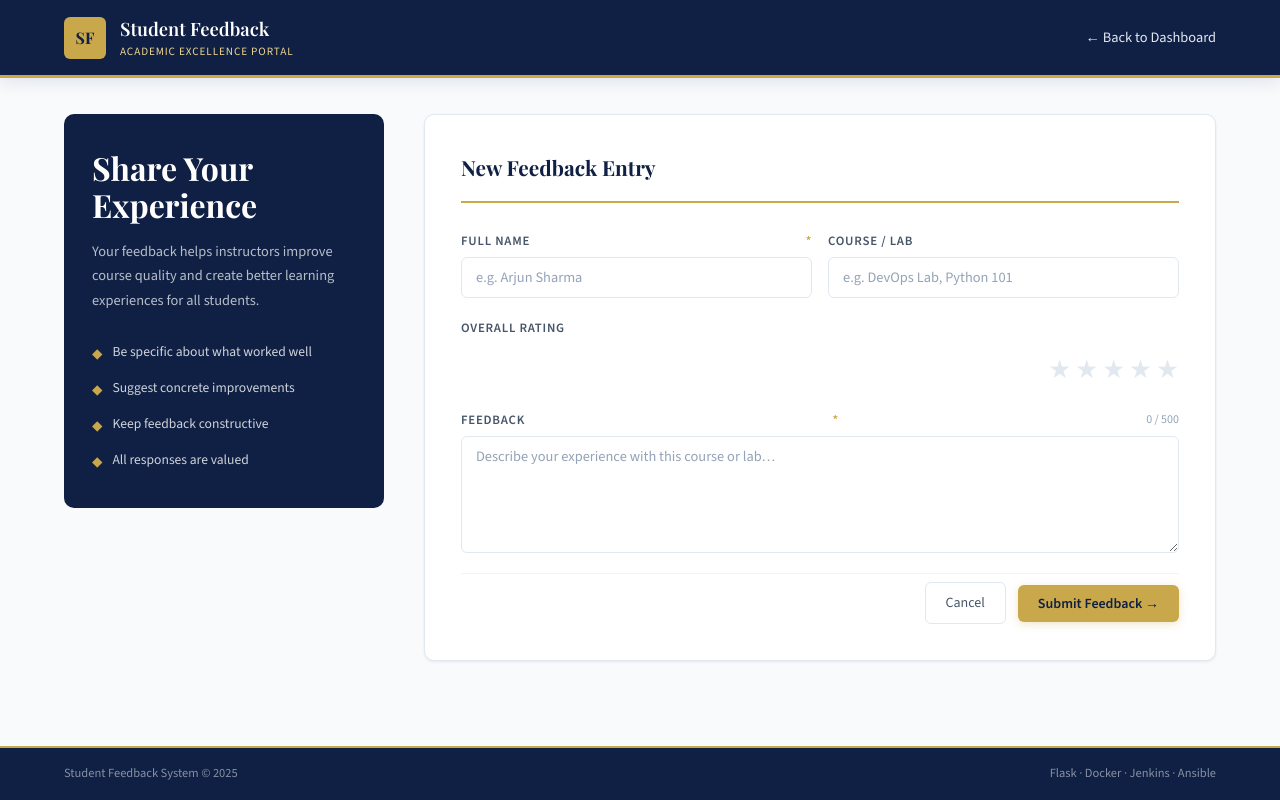
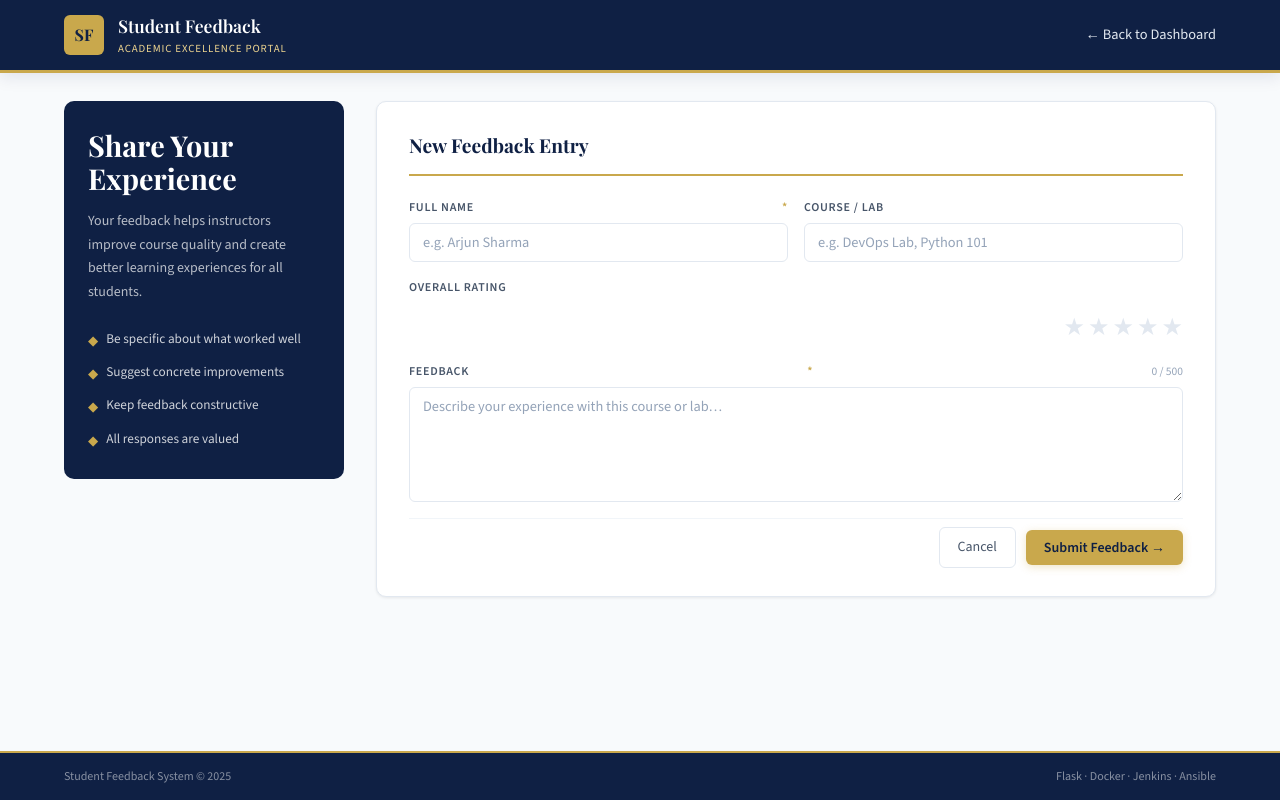
Before and after one commit to PAWAN1118/Student-Feedback-Flask-DEVops, a Flask app: page /submit in a window 1280 px wide. Run offline with Flask 3, Linux system fonts and the light colour scheme; parts of the project's set-up code (start-up, migrations or seed data) failed here and were passed over.

Commit message:
style.css

```diff
--- a/app/static/style.css
+++ b/app/static/style.css
@@ -37,6 +37,7 @@ body {
   flex-direction: column;
   font-size: 15px;
   line-height: 1.6;
+  overflow-x: hidden;
 }
 
 /* ─── Layout ───────────────────────────────────────────────────── */
@@ -44,8 +45,16 @@ body {
   max-width: 1200px;
   margin: 0 auto;
   padding: 0 24px;
+  width: 100%;
 }
-.main { flex: 1; padding: 36px 24px; max-width: 1200px; margin: 0 auto; width: 100%; }
+
+.main {
+  flex: 1;
+  padding: 28px 24px;
+  max-width: 1200px;
+  margin: 0 auto;
+  width: 100%;
+}
 
 /* ─── Header ───────────────────────────────────────────────────── */
 .header {
@@ -60,11 +69,11 @@ body {
   display: flex;
   align-items: center;
   justify-content: space-between;
-  padding: 14px 24px;
+  padding: 12px 24px;
 }
 .brand { display: flex; align-items: center; gap: 14px; }
 .brand-icon {
-  width: 42px; height: 42px;
+  width: 40px; height: 40px;
   background: var(--gold);
   color: var(--navy);
   border-radius: var(--radius-sm);
@@ -72,15 +81,16 @@ body {
   font-family: var(--font-head);
   font-weight: 700;
   font-size: 1rem;
+  flex-shrink: 0;
 }
 .brand-name {
   font-family: var(--font-head);
-  font-size: 1.15rem;
+  font-size: 1.1rem;
   color: var(--white);
   font-weight: 600;
 }
 .brand-tagline {
-  font-size: 0.7rem;
+  font-size: 0.68rem;
   color: var(--gold-light);
   letter-spacing: 0.08em;
   text-transform: uppercase;
@@ -98,7 +108,7 @@ body {
 /* ─── Buttons ──────────────────────────────────────────────────── */
 .btn-primary {
   display: inline-flex; align-items: center; gap: 6px;
-  padding: 9px 20px;
+  padding: 8px 18px;
   background: var(--gold);
   color: var(--navy);
   border: none; border-radius: var(--radius-sm);
@@ -109,6 +119,7 @@ body {
   cursor: pointer;
   transition: background 0.2s, transform 0.15s, box-shadow 0.2s;
   box-shadow: 0 2px 8px rgba(201,168,76,0.3);
+  white-space: nowrap;
 }
 .btn-primary:hover {
   background: #b8972f;
@@ -117,7 +128,7 @@ body {
 }
 .btn-secondary {
   display: inline-flex; align-items: center;
-  padding: 9px 20px;
+  padding: 8px 18px;
   background: transparent;
   color: var(--gray-600);
   border: 1px solid var(--gray-200);
@@ -127,15 +138,16 @@ body {
   text-decoration: none;
   cursor: pointer;
   transition: all 0.2s;
+  white-space: nowrap;
 }
 .btn-secondary:hover { border-color: var(--navy); color: var(--navy); }
 
 /* ─── Alerts ───────────────────────────────────────────────────── */
 .alert {
   display: flex; align-items: center; gap: 10px;
-  padding: 12px 16px;
+  padding: 11px 16px;
   border-radius: var(--radius-sm);
-  margin-bottom: 20px;
+  margin-bottom: 16px;
   font-size: 0.9rem;
   font-weight: 500;
   border-left: 4px solid;
@@ -299,139 +328,140 @@ body {
 .stars-1      { color: #ef4444; }
 .text-muted   { color: var(--gray-400); }
 .message-preview {
-  max-width: 300px;
   white-space: nowrap;
   overflow: hidden;
   text-overflow: ellipsis;
   color: var(--gray-600);
+  max-width: 100%;
 }
 
 /* ─── Action Buttons ───────────────────────────────────────────── */
 .action-btn {
   display: inline-flex; align-items: center; justify-content: center;
-  width: 30px; height: 30px;
+  width: 28px; height: 28px;
   border-radius: var(--radius-sm);
   border: 1px solid var(--gray-200);
   background: var(--white);
   cursor: pointer;
-  font-size: 0.85rem;
+  font-size: 0.82rem;
   text-decoration: none;
   color: var(--gray-600);
   transition: all 0.15s;
-  margin-right: 4px;
+  margin-right: 3px;
+  flex-shrink: 0;
 }
 .edit-btn:hover   { background: var(--navy-pale); border-color: var(--navy); color: var(--navy); }
 .delete-btn:hover { background: #fef2f2; border-color: var(--error); color: var(--error); }
 
 /* ─── Pagination ───────────────────────────────────────────────── */
 .pagination {
-  display: flex; align-items: center; gap: 6px;
+  display: flex; align-items: center; gap: 5px;
   justify-content: center;
-  margin-bottom: 20px;
+  margin-bottom: 16px;
+  flex-wrap: wrap;
 }
 .page-btn {
   display: inline-flex; align-items: center; justify-content: center;
-  min-width: 36px; height: 36px;
+  min-width: 34px; height: 34px;
   padding: 0 10px;
   border: 1px solid var(--gray-200);
   border-radius: var(--radius-sm);
   background: var(--white);
   color: var(--gray-600);
   text-decoration: none;
-  font-size: 0.875rem;
+  font-size: 0.85rem;
   font-weight: 500;
   transition: all 0.15s;
+  white-space: nowrap;
 }
 .page-btn:hover  { border-color: var(--navy); color: var(--navy); }
 .page-active     { background: var(--navy); border-color: var(--navy); color: var(--white); }
 
 /* ─── Empty State ──────────────────────────────────────────────── */
 .empty-state {
-  text-align: center; padding: 80px 24px;
+  text-align: center; padding: 60px 24px;
   background: var(--white);
   border: 1px solid var(--gray-200);
   border-radius: var(--radius);
   box-shadow: var(--shadow-sm);
 }
-.empty-icon  { font-size: 3rem; margin-bottom: 16px; }
+.empty-icon  { font-size: 2.5rem; margin-bottom: 14px; }
 .empty-state h2 {
-  font-family: var(--font-head); font-size: 1.4rem;
+  font-family: var(--font-head); font-size: 1.3rem;
   color: var(--navy); margin-bottom: 8px;
 }
-.empty-state p { color: var(--gray-400); margin-bottom: 24px; }
+.empty-state p { color: var(--gray-400); margin-bottom: 20px; }
 
 /* ─── Form Page ────────────────────────────────────────────────── */
 .form-page-layout {
   display: grid;
-  grid-template-columns: 320px 1fr;
-  gap: 40px;
+  grid-template-columns: 280px 1fr;
+  gap: 32px;
   align-items: start;
 }
 .form-sidebar {
   background: var(--navy);
   border-radius: var(--radius);
-  padding: 36px 28px;
+  padding: 28px 24px;
   color: var(--white);
   position: sticky;
-  top: 90px;
+  top: 80px;
 }
 .edit-badge {
   display: inline-block;
-  padding: 4px 10px;
+  padding: 3px 10px;
   background: var(--gold);
   color: var(--navy);
   border-radius: 100px;
-  font-size: 0.75rem;
+  font-size: 0.72rem;
   font-weight: 700;
-  margin-bottom: 16px;
+  margin-bottom: 14px;
 }
 .form-heading {
   font-family: var(--font-head);
-  font-size: 2rem;
+  font-size: 1.8rem;
   font-weight: 700;
   line-height: 1.15;
-  margin-bottom: 16px;
+  margin-bottom: 14px;
   color: var(--white);
 }
 .form-desc {
   color: rgba(255,255,255,0.7);
-  font-size: 0.9rem;
+  font-size: 0.875rem;
   font-weight: 300;
   line-height: 1.7;
-  margin-bottom: 28px;
+  margin-bottom: 24px;
 }
-.form-guidelines { display: flex; flex-direction: column; gap: 12px; }
+.form-guidelines { display: flex; flex-direction: column; gap: 10px; }
 .guideline {
-  display: flex; align-items: flex-start; gap: 10px;
-  font-size: 0.85rem;
+  display: flex; align-items: flex-start; gap: 8px;
+  font-size: 0.83rem;
   color: rgba(255,255,255,0.8);
 }
 .guideline-icon { color: var(--gold); flex-shrink: 0; margin-top: 2px; }
-
-.original-info { margin-top: 24px; border-top: 1px solid rgba(255,255,255,0.15); padding-top: 20px; }
+.original-info { margin-top: 20px; border-top: 1px solid rgba(255,255,255,0.15); padding-top: 16px; }
 .info-row {
   display: flex; justify-content: space-between; align-items: center;
-  padding: 6px 0;
-  font-size: 0.85rem;
+  padding: 5px 0;
+  font-size: 0.83rem;
   color: rgba(255,255,255,0.6);
 }
 .info-row strong { color: var(--white); }
 
-.form-main { }
 .form-card {
   background: var(--white);
   border: 1px solid var(--gray-200);
   border-radius: var(--radius);
-  padding: 36px;
+  padding: 28px 32px;
   box-shadow: var(--shadow-sm);
 }
 .form-card-title {
   font-family: var(--font-head);
-  font-size: 1.3rem;
+  font-size: 1.2rem;
   color: var(--navy);
   font-weight: 700;
-  margin-bottom: 28px;
-  padding-bottom: 16px;
+  margin-bottom: 22px;
+  padding-bottom: 14px;
   border-bottom: 2px solid var(--gold);
 }
 .form-row {
@@ -441,10 +471,10 @@ body {
 }
 .field {
   display: flex; flex-direction: column; gap: 6px;
-  margin-bottom: 20px;
+  margin-bottom: 16px;
 }
 .field label {
-  font-size: 0.8rem;
+  font-size: 0.75rem;
   font-weight: 600;
   color: var(--gray-600);
   text-transform: uppercase;
@@ -455,14 +485,14 @@ body {
 }
 .req { color: var(--gold); }
 .char-count {
-  font-size: 0.75rem;
+  font-size: 0.72rem;
   color: var(--gray-400);
   font-weight: 400;
   text-transform: none;
   letter-spacing: 0;
 }
 .field input, .field textarea {
-  padding: 10px 14px;
+  padding: 9px 13px;
   border: 1px solid var(--gray-200);
   border-radius: var(--radius-sm);
   font-family: var(--font-body);
@@ -472,6 +502,7 @@ body {
   transition: border-color 0.2s, box-shadow 0.2s;
   background: var(--white);
   resize: vertical;
+  width: 100%;
 }
 .field input::placeholder, .field textarea::placeholder { color: var(--gray-400); }
 .field input:focus, .field textarea:focus {
@@ -483,12 +514,12 @@ body {
 .star-rating {
   display: flex;
   flex-direction: row-reverse;
-  gap: 4px;
+  gap: 3px;
   margin-top: 4px;
 }
 .star-rating input { display: none; }
 .star-rating label {
-  font-size: 1.6rem;
+  font-size: 1.5rem;
   color: var(--gray-200);
   cursor: pointer;
   transition: color 0.15s, transform 0.15s;
@@ -502,13 +533,12 @@ body {
   color: var(--gold);
   transform: scale(1.2);
 }
-
 .form-actions {
-  display: flex; align-items: center; gap: 12px;
+  display: flex; align-items: center; gap: 10px;
   justify-content: flex-end;
   padding-top: 8px;
   border-top: 1px solid var(--gray-100);
-  margin-top: 8px;
+  margin-top: 6px;
 }
 
 /* ─── Footer ───────────────────────────────────────────────────── */
@@ -520,22 +550,27 @@ body {
 .footer-inner {
   display: flex;
   justify-content: space-between;
-  padding: 16px 24px;
-  font-size: 0.78rem;
+  padding: 14px 24px;
+  font-size: 0.75rem;
   color: rgba(255,255,255,0.5);
 }
 
 /* ─── Responsive ───────────────────────────────────────────────── */
+@media (max-width: 1024px) {
+  .stats-section { grid-template-columns: repeat(2, 1fr); }
+  .chart-card    { grid-column: span 2; }
+}
 @media (max-width: 900px) {
-  .stats-section      { grid-template-columns: 1fr 1fr; }
-  .form-page-layout   { grid-template-columns: 1fr; }
-  .form-sidebar       { position: static; }
-  .toolbar            { flex-direction: column; align-items: flex-start; }
-  .search-input       { width: 220px; }
-  .message-preview    { max-width: 160px; }
+  .form-page-layout { grid-template-columns: 1fr; }
+  .form-sidebar     { position: static; }
+  .toolbar          { flex-direction: column; align-items: flex-start; }
+  .search-input     { width: 200px; }
 }
 @media (max-width: 600px) {
   .stats-section { grid-template-columns: 1fr 1fr; }
+  .chart-card    { grid-column: span 2; }
   .form-row      { grid-template-columns: 1fr; }
   .footer-inner  { flex-direction: column; gap: 4px; }
+  .feedback-table { font-size: 0.78rem; }
+  .col-course, .col-date { display: none; }
 }
```
Also changed, not shown: other parts of app/static/style.css (+51 -34 lines).
